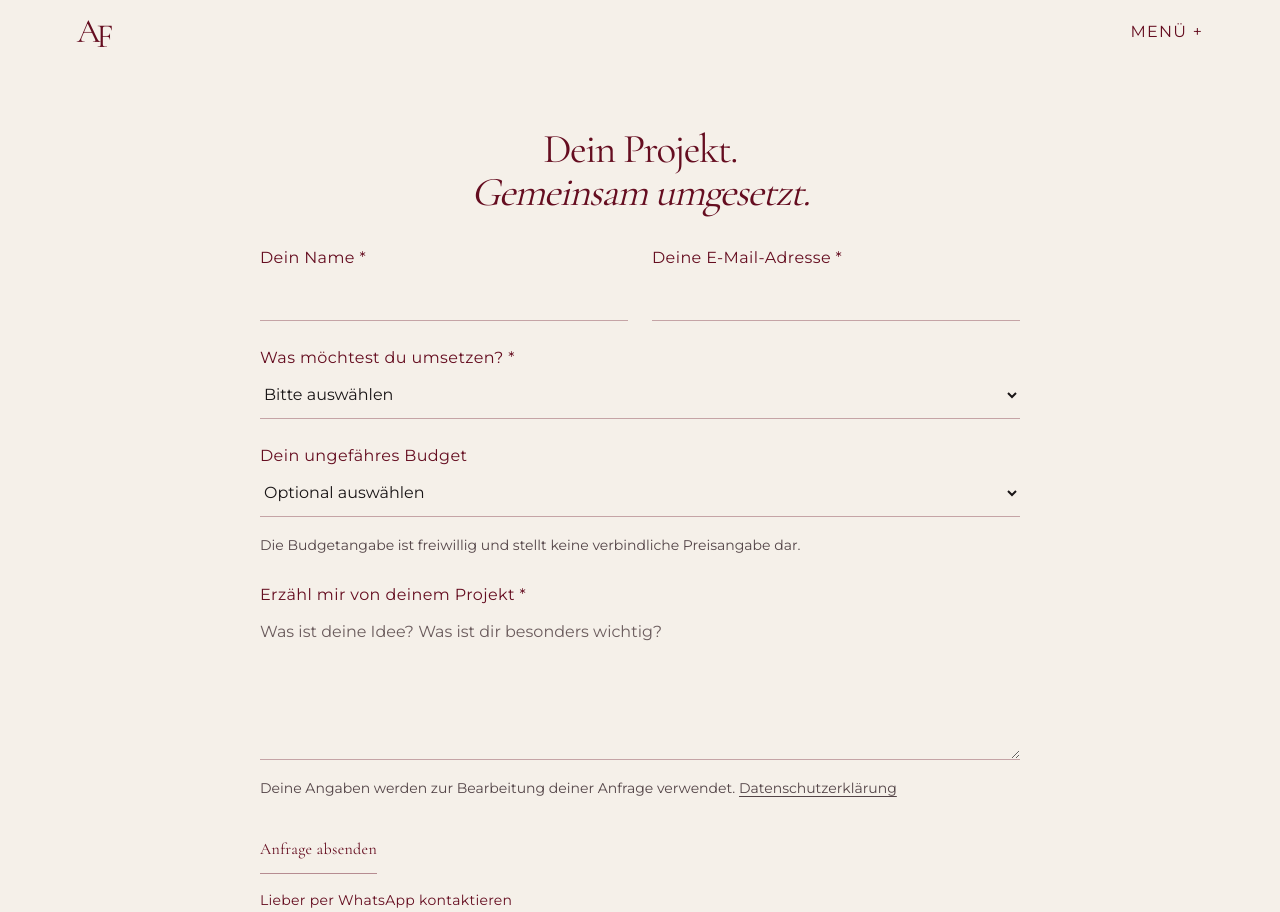
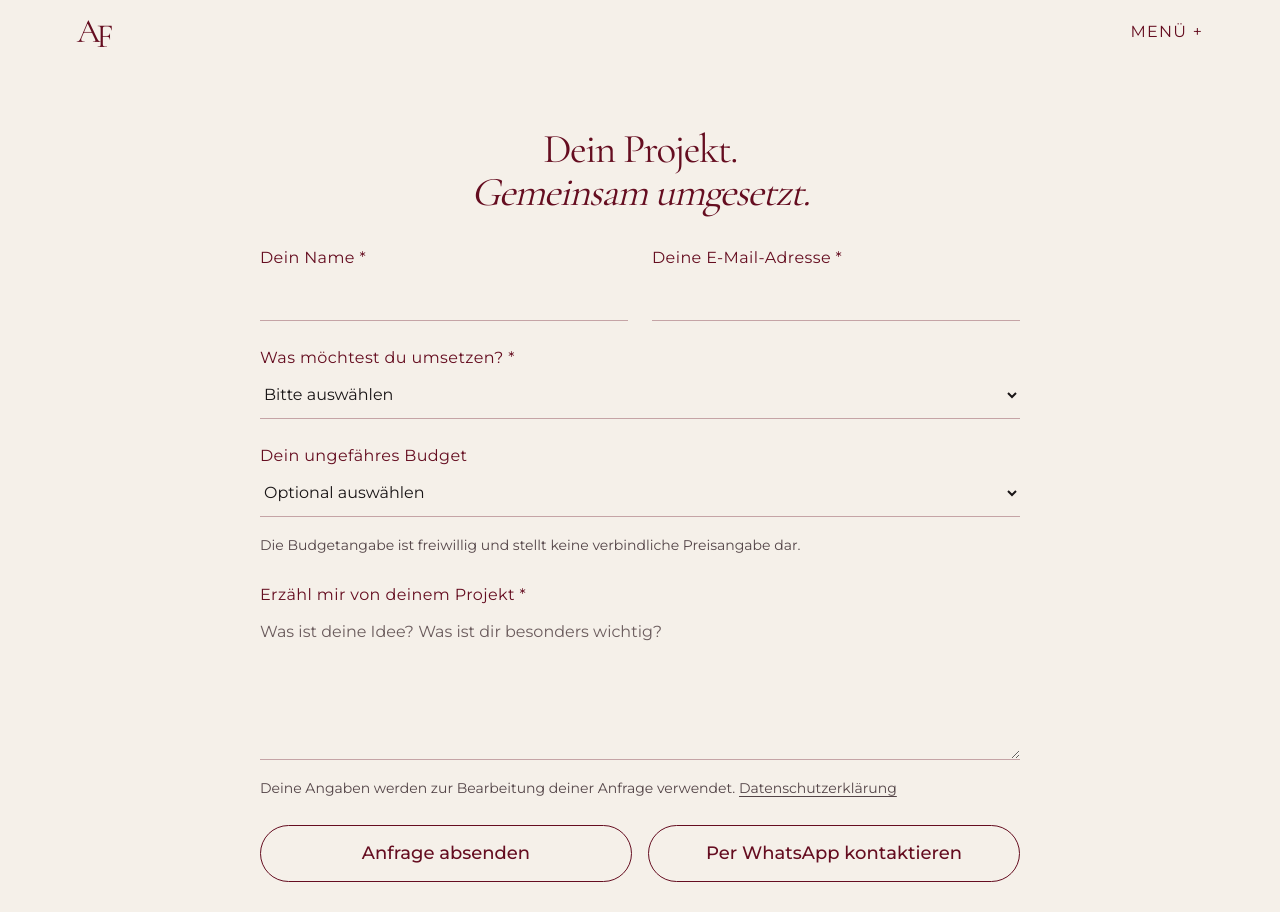
Before and after one commit to AnnaFillanna/anna-filippi.studio, a React (Vite) app: page /kontakt in a window 1280 px wide. Shown: the top 912 px of the page. Built offline with nearby package versions, Linux system fonts and the light colour scheme; a web font is replaced by a local one.

Commit message:
Update hero, projects,contact-formand header components

```diff
--- a/src/components/Contact/Contact.module.scss
+++ b/src/components/Contact/Contact.module.scss
@@ -241,3 +241,27 @@
 .intro { text-align: center; }
 .form { max-width: none; }
 @media (max-width: 540px) { .footer { padding-top: 104px; } }
+
+.actions {
+  display: grid;
+  grid-template-columns: repeat(2, minmax(0, 1fr));
+  gap: 16px;
+  margin-top: 24px;
+  .submit, .whatsapp {
+    @include pill-control;
+    display: flex;
+    align-items: center;
+    justify-content: center;
+    width: 100%;
+    min-height: 56px;
+    padding: 14px 18px;
+    border: 1px solid $bordeaux;
+    font: 500 18px/1.5 $sans;
+    letter-spacing: 0;
+    text-decoration: none;
+    color: $bordeaux;
+    background: transparent;
+  }
+  .submit:hover:not(:disabled), .whatsapp:hover { background: #e9dfd3; }
+}
+@media (max-width: 600px) { .actions { grid-template-columns: minmax(0, 1fr); } }
--- a/src/components/Contact/Contact.tsx
+++ b/src/components/Contact/Contact.tsx
@@ -152,6 +152,7 @@ export default function Contact() {
                 "Die Datenschutzerklärung wird noch ergänzt. Der Formularversand ist bis dahin deaktiviert."
               )}
             </p>
+            <div className={styles.actions}>
             <button
               className={styles.submit}
               type="submit"
@@ -159,6 +160,16 @@ export default function Contact() {
             >
               {status === "sending" ? "Wird gesendet …" : "Anfrage absenden"}
             </button>
+          <a
+            className={styles.whatsapp}
+            href={`https://wa.me/${contact.whatsappNumber}`}
+            target="_blank"
+            rel="noopener noreferrer"
+            aria-label="Per WhatsApp kontaktieren (öffnet einen neuen Tab)"
+          >
+            Per WhatsApp kontaktieren
+          </a>
+            </div>
           </fieldset>
           {!contact.formEnabled && <p className={styles.note}>
             Der Formularversand ist noch nicht verfügbar. Schreib mir gerne per{' '}
@@ -172,15 +183,7 @@ export default function Contact() {
           >
             {message}
           </p>
-          <a
-            className={styles.whatsapp}
-            href={`https://wa.me/${contact.whatsappNumber}`}
-            target="_blank"
-            rel="noopener noreferrer"
-            aria-label="Lieber per WhatsApp kontaktieren (öffnet einen neuen Tab)"
-          >
-            Lieber per WhatsApp kontaktieren{" "}
-          </a>
+
         </form>
       </div>
     </section>
--- a/src/components/Header/Header.module.scss
+++ b/src/components/Header/Header.module.scss
@@ -154,7 +154,7 @@
 @media (min-width: 1301px) {
   .atelier { padding: 16px 5.6%; gap: 24px; }
   .atelier .monogram { font-size: 55px; }
-  .atelier .nav { flex: 1; gap: 20px; }
+  .atelier .nav { flex: 1; gap: 24px; justify-content: center; }
   .atelier .nav a, .atelier .nav a:nth-child(n+4), .atelier .nav a:nth-child(-n+3) { font: 500 15px/1.5 $sans; text-transform: uppercase; letter-spacing: .02em; color: $bordeaux; }
   .atelier .inquiry { display: flex; align-items: center; gap: 15px; padding: 13px 20px; border: 1px solid #813441; border-radius: 999px; font: 500 15px/1.5 $sans; text-transform: uppercase; letter-spacing: .02em; white-space: nowrap; }
   .inquiry span { font-size: 18px; }
--- a/src/components/Hero/Hero.module.scss
+++ b/src/components/Hero/Hero.module.scss
@@ -4,7 +4,7 @@
 .curve { position: absolute; inset: 0; width: 100%; height: 100%; z-index: -3; pointer-events: none; fill: none; stroke: #963f4b; stroke-width: 1.2; path { vector-effect: non-scaling-stroke; } }
 .copy { position: relative; padding: clamp(145px, 11.7vw, 225px) 5.6% 90px; width: 52%; }
 .eyebrow { font: 500 clamp(10px, .95vw, 16px)/1.5 $sans; letter-spacing: .48em; margin-bottom: 14px; }
-.copy h1 { font: 400 clamp(76px, 8.15vw, 150px)/.88 'Bodoni Moda', Georgia, serif; letter-spacing: -.04em; margin: 0; span { display: block; } }
+.copy h1 { font: 400 clamp(76px, 8.15vw, 150px)/1 'Bodoni Moda', Georgia, serif; letter-spacing: -.015em; margin: 0; span { display: block; } span + span { margin-top: .06em; } }
 .headline { display: flex; align-items: center; gap: 1.3vw; margin-top: 30px; font: 500 clamp(15px, 1.4vw, 24px)/1.05 $serif; color: #493e34; }
 .service { display: flex; align-items: center; gap: 1vw; white-space: nowrap; svg { width: 2.5vw; min-width: 24px; height: 2.5vw; min-height: 24px; fill: none; stroke: #813441; stroke-width: 1.7; } }
 .separator { font-size: 0; width: 1px; min-width: 1px; height: 30px; background: #946b60; }
@@ -30,7 +30,7 @@
   .hero { height: auto; min-height: 0; display: flex; flex-direction: column; background: #f3e8dc url("/images/hero-sunlight.jpg") center / cover no-repeat; }
   .copy { width: 100%; padding: 105px 6% 22px; }
   .eyebrow { font-size: 9px; letter-spacing: .4em; margin-bottom: 17px; }
-  .copy h1 { font-size: clamp(66px, 18vw, 125px); line-height: .9; }
+  .copy h1 { font-size: clamp(66px, 18vw, 125px); line-height: 1; }
   .headline { margin-top: 24px; justify-content: space-between; gap: 9px; font-size: clamp(14px, 3.5vw, 18px); }
   .service { gap: 6px; svg { width: 22px; height: 22px; min-width: 22px; min-height: 22px; } }
   .separator { height: 26px; }
@@ -50,7 +50,7 @@
 
 @media (max-width: 760px) { .hero::before { top: 55%; width: 4%; } }
 
-.servicesLink, .projectLink { @include pill-control; }
+.servicesLink, .projectLink { @include pill-control; font-family: $sans; font-size: 18px; min-height: 56px; }
 @media (max-width: 760px) { .servicesLink, .projectLink { padding-inline: 8px; } }
 @media (max-width: 420px) {
   .headline { align-items: flex-start; gap: 6px; }
@@ -61,3 +61,9 @@
   .servicesLink, .projectLink { padding-inline: 8px; }
   .arrow { display: none; }
 }
+
+@media (max-width: 1050px) { .servicesLink, .projectLink { font-size: 17px; } }
+@media (min-width: 1051px) {
+  .actions { max-width: 560px; }
+  .servicesLink, .projectLink { padding-inline: 12px; gap: 12px; }
+}
--- a/src/components/Projects/Projects.tsx
+++ b/src/components/Projects/Projects.tsx
@@ -71,7 +71,7 @@ export default function Projects({
       behavior: window.matchMedia("(prefers-reduced-motion: reduce)").matches ? "instant" : "smooth",
     });
   };
-  const selected = projects[danaOnly ? 0 : 2];
+  const selected = projects.find(project => project.imagePrefix === (danaOnly ? "dana" : "fillicat"))!;
   const imagePrefix = danaOnly ? "dana" : "fillicat";
   const renderProject = (project: (typeof projects)[number], index: number) => (
     <motion.article
```
